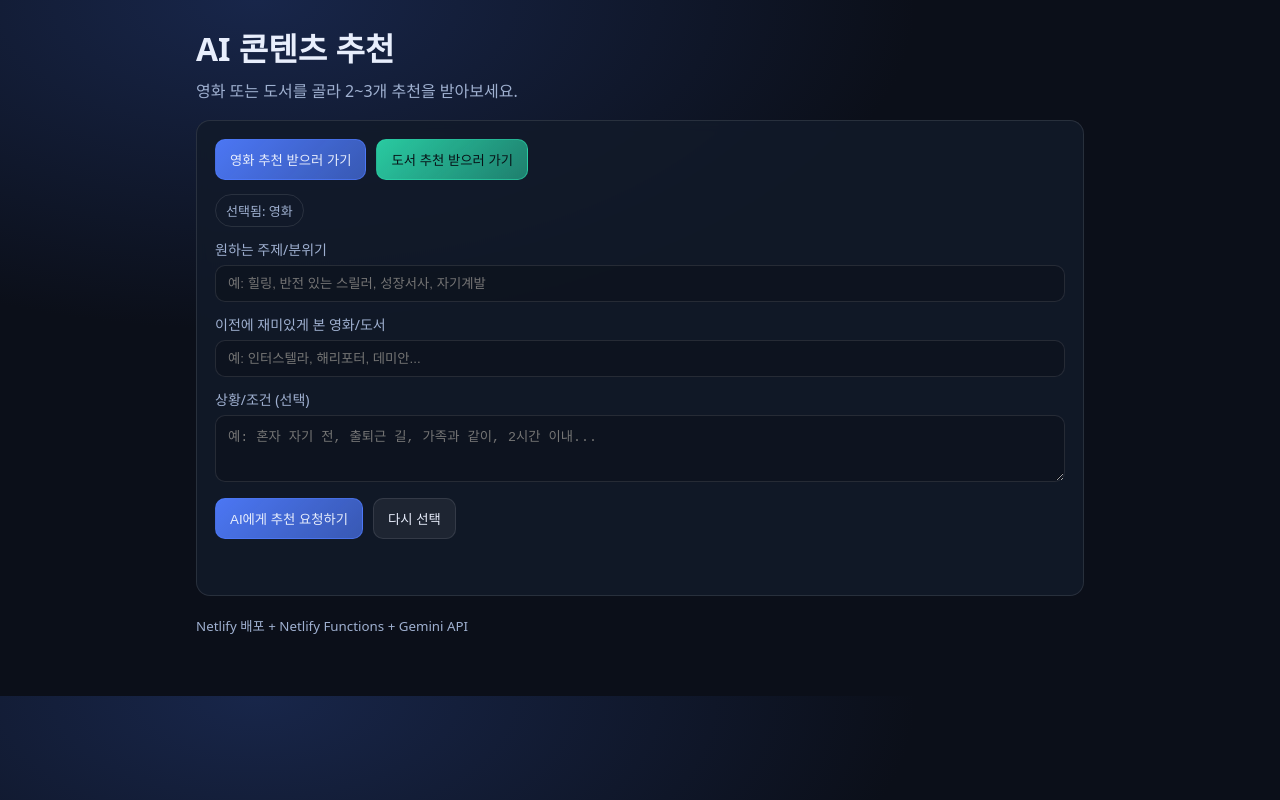
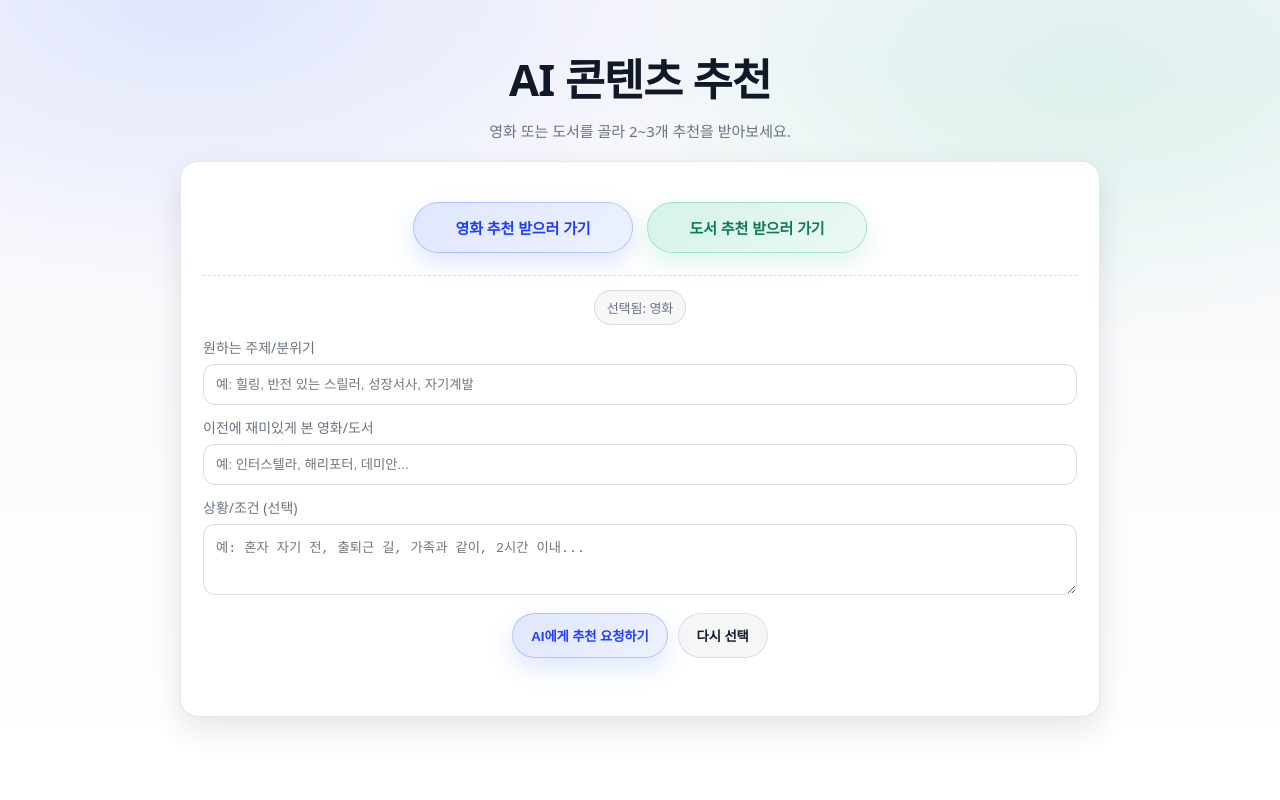
Before and after one commit to majesticview/ai, a plain HTML site: page index.html in a window 1280 px wide. Both pictures are taken after a click on the button "영화 추천 받으러 가기". Drawn offline with Linux system fonts and the light colour scheme.

Commit message:
Add files via upload

```diff
--- a/app.js
+++ b/app.js
@@ -20,6 +20,8 @@ let mode = null; // "movie" | "book"
 
 function setMode(next) {
   mode = next;
+  document.body.classList.add("is-active"); // 추가
+
   form.classList.remove("hidden");
   resultCard.classList.add("hidden");
   resultsEl.innerHTML = "";
@@ -33,6 +35,7 @@ btnBook.addEventListener("click", () => setMode("book"));
 
 btnReset.addEventListener("click", () => {
   mode = null;
+  document.body.classList.remove("is-active"); // 추가
   form.classList.add("hidden");
   resultCard.classList.add("hidden");
   resultsEl.innerHTML = "";
--- a/index.html
+++ b/index.html
@@ -8,6 +8,7 @@
 </head>
 <body>
   <main class="container">
+    <div class="landing" id="landing">
       <header class="header">
         <h1>AI 콘텐츠 추천</h1>
         <p class="sub">영화 또는 도서를 골라 2~3개 추천을 받아보세요.</p>
@@ -53,10 +54,7 @@
         </div>
         <div id="results" class="results"></div>
       </section>
-
-    <footer class="footer">
-      <small>Netlify 배포 + Netlify Functions + Gemini API</small>
-    </footer>
+    </div>
   </main>
 
   <script src="./app.js"></script>
--- a/styles.css
+++ b/styles.css
@@ -1,112 +1,203 @@
 :root{
-  --bg:#0b0f19;
-  --card:#121a2a;
-  --text:#e8eefc;
-  --muted:#9fb0d0;
-  --primary:#4f7cff;
-  --secondary:#2bd4a8;
-  --danger:#ff5a7a;
-  --border:rgba(255,255,255,0.10);
+  --bg0:#f7f7fb;
+  --bg1:#ffffff;
+  --text:#111827;
+  --muted:#6b7280;
+
+  --card:#ffffff;
+  --border: rgba(17, 24, 39, 0.10);
+
+  --primary:#4f7cff;     /* movie */
+  --primary2:#3a66ff;
+
+  --secondary:#34c38f;   /* book */
+  --secondary2:#22a779;
+
+  --shadow: 0 12px 30px rgba(17, 24, 39, 0.10);
 }
 
 *{ box-sizing:border-box; }
+
 body{
   margin:0;
   font-family: system-ui, -apple-system, Segoe UI, Roboto, Noto Sans KR, sans-serif;
-  background: radial-gradient(1200px 600px at 20% 0%, #18264a 0%, var(--bg) 55%);
   color:var(--text);
+  background:
+    radial-gradient(900px 500px at 15% 0%, rgba(79,124,255,0.14), transparent 60%),
+    radial-gradient(900px 500px at 85% 10%, rgba(52,195,143,0.14), transparent 55%),
+    linear-gradient(180deg, var(--bg0), var(--bg1));
 }
 
 .container{
-  max-width: 920px;
+  max-width: 960px;
   margin: 0 auto;
-  padding: 24px 16px 60px;
+  padding: 24px 16px 64px;
+  min-height: 100svh;
+  display:flex;
+  align-items:center;        /* 수직 가운데 */
+  justify-content:center;    /* 수평 가운데 */
 }
 
-.header h1{ margin: 0 0 8px; }
-.sub{ margin: 0 0 18px; color: var(--muted); }
 
-.card{
-  background: rgba(18,26,42,0.85);
-  border: 1px solid var(--border);
-  border-radius: 14px;
-  padding: 18px;
-  backdrop-filter: blur(6px);
-  margin-top: 14px;
+.landing{
+  width: min(920px, 100%);
+  display:flex;
+  flex-direction:column;
+  gap: 18px;
 }
 
+.header{
+  text-align:center;
+  margin: 0;                /* 기존 margin-top: 6svh 제거 */
+}
+
+.header h1{
+  margin:0 0 10px;
+  font-size: clamp(28px, 3.4vw, 44px);
+  letter-spacing: -0.02em;
+}
+
+.sub{
+  margin:0 auto;
+  max-width: 560px;
+  color:var(--muted);
+  line-height: 1.6;
+  font-size: 15px;
+}
+
+/* Card */
+.card{
+  background: var(--card);
+  border: 1px solid var(--border);
+  border-radius: 18px;
+  padding: 22px;
+  box-shadow: var(--shadow);
+}
+
+/* 가운데 버튼 영역 */
 .mode{
   display:flex;
-  gap: 10px;
+  justify-content:center;     /* 가운데 */
+  align-items:center;
+  gap: 14px;
   flex-wrap: wrap;
+  padding: 18px 8px 8px;
 }
 
 .btn{
   border: 1px solid var(--border);
   background: transparent;
   color: var(--text);
-  padding: 10px 14px;
-  border-radius: 10px;
+  padding: 12px 18px;
+  border-radius: 999px;
   cursor:pointer;
-  transition: transform .06s ease, opacity .2s ease, background .2s ease;
+  transition: transform .08s ease, box-shadow .2s ease, background .2s ease, border-color .2s ease, opacity .2s ease;
+  font-weight: 700;
+  letter-spacing: -0.01em;
 }
-.btn:hover{ opacity: .95; }
-.btn:active{ transform: translateY(1px); }
+
+.btn:hover{
+  transform: translateY(-1px);
+}
+
+.btn:active{
+  transform: translateY(0px);
+  opacity: .95;
+}
 
 .btn-primary{
-  background: linear-gradient(135deg, rgba(79,124,255,.95), rgba(79,124,255,.65));
-  border-color: rgba(79,124,255,.6);
-}
-.btn-secondary{
-  background: linear-gradient(135deg, rgba(43,212,168,.95), rgba(43,212,168,.55));
-  border-color: rgba(43,212,168,.6);
-  color:#081217;
-}
-.btn-ghost{
-  background: rgba(255,255,255,0.06);
+  background: linear-gradient(135deg, rgba(79,124,255,0.18), rgba(79,124,255,0.10));
+  border-color: rgba(79,124,255,0.35);
+  color: #1f3cff;
+  box-shadow: 0 10px 24px rgba(79,124,255,0.18);
 }
 
-.form{ margin-top: 14px; display:flex; flex-direction:column; gap: 12px; }
-.field{ display:flex; flex-direction:column; gap: 6px; }
-.label{ color: var(--muted); font-size: 14px; }
+.btn-secondary{
+  background: linear-gradient(135deg, rgba(52,195,143,0.20), rgba(52,195,143,0.10));
+  border-color: rgba(52,195,143,0.35);
+  color: #0f7b52;
+  box-shadow: 0 10px 24px rgba(52,195,143,0.16);
+}
 
-input, textarea{
-  width:100%;
-  padding: 10px 12px;
-  border-radius: 10px;
-  border: 1px solid var(--border);
-  background: rgba(0,0,0,0.18);
+.btn-ghost{
+  background: rgba(17, 24, 39, 0.04);
+  border-color: rgba(17, 24, 39, 0.10);
   color: var(--text);
-  outline: none;
 }
-input:focus, textarea:focus{ border-color: rgba(79,124,255,.65); }
 
-.actions{
+/* 버튼을 “시작 CTA”처럼 크게 보이게 (초기 화면) */
+.mode .btn{
+  min-width: 220px;
+  padding: 14px 22px;
+  font-size: 15px;
+}
+
+/* Form */
+.form{
+  margin-top: 14px;
   display:flex;
-  gap: 10px;
-  flex-wrap: wrap;
-  margin-top: 4px;
+  flex-direction:column;
+  gap: 12px;
+  border-top: 1px dashed rgba(17, 24, 39, 0.14);
+  padding-top: 14px;
 }
 
 .pill{
   display:inline-flex;
-  align-self:flex-start;
-  padding: 6px 10px;
+  align-self:center;          /* 가운데 */
+  padding: 7px 12px;
   border-radius: 999px;
-  border: 1px solid var(--border);
+  border: 1px solid rgba(17, 24, 39, 0.12);
   color: var(--muted);
   font-size: 13px;
+  background: rgba(17, 24, 39, 0.03);
+}
+
+.field{
+  display:flex;
+  flex-direction:column;
+  gap: 7px;
+}
+
+.label{
+  color: var(--muted);
+  font-size: 14px;
+}
+
+input, textarea{
+  width:100%;
+  padding: 12px 12px;
+  border-radius: 12px;
+  border: 1px solid rgba(17, 24, 39, 0.14);
+  background: rgba(255,255,255,0.9);
+  color: var(--text);
+  outline: none;
+}
+
+input:focus, textarea:focus{
+  border-color: rgba(79,124,255,0.55);
+  box-shadow: 0 0 0 4px rgba(79,124,255,0.12);
+}
+
+.actions{
+  display:flex;
+  justify-content:center;     /* 버튼 가운데 */
+  gap: 10px;
+  flex-wrap: wrap;
+  margin-top: 6px;
 }
 
 .status{
-  margin-top: 6px;
+  margin-top: 4px;
   font-size: 14px;
   color: var(--muted);
   min-height: 20px;
+  text-align:center;
 }
 
 .hidden{ display:none !important; }
 
+/* Results */
 .resultHeader{
   display:flex;
   justify-content: space-between;
@@ -114,17 +205,25 @@ input:focus, textarea:focus{ border-color: rgba(79,124,255,.65); }
   gap: 12px;
   flex-wrap: wrap;
 }
+
+.resultHeader h2{
+  margin: 0;
+  font-size: 18px;
+}
+
 .results{
   margin-top: 12px;
   display:grid;
   gap: 12px;
 }
+
 .item{
-  border: 1px solid var(--border);
-  border-radius: 12px;
-  padding: 14px;
-  background: rgba(0,0,0,0.12);
+  border: 1px solid rgba(17,24,39,0.10);
+  border-radius: 16px;
+  padding: 16px;
+  background: linear-gradient(180deg, rgba(255,255,255,1), rgba(255,255,255,0.96));
 }
+
 .itemTop{
   display:flex;
   justify-content: space-between;
@@ -132,39 +231,60 @@ input:focus, textarea:focus{ border-color: rgba(79,124,255,.65); }
   flex-wrap: wrap;
   align-items: baseline;
 }
+
 .title{
-  font-weight: 700;
+  font-weight: 800;
   font-size: 16px;
   margin:0;
 }
+
 .meta{
   color: var(--muted);
   font-size: 13px;
 }
+
 .desc{
   margin: 10px 0 12px;
-  color: var(--text);
-  line-height: 1.5;
+  color: #1f2937;
+  line-height: 1.6;
 }
+
 .links{
   display:flex;
   gap: 10px;
   flex-wrap: wrap;
 }
+
 a.link{
   display:inline-flex;
   align-items:center;
   gap: 8px;
   text-decoration:none;
-  color: var(--text);
-  border: 1px solid var(--border);
-  padding: 8px 10px;
-  border-radius: 10px;
-  background: rgba(255,255,255,0.06);
+  color: #111827;
+  border: 1px solid rgba(17,24,39,0.12);
+  padding: 9px 12px;
+  border-radius: 999px;
+  background: rgba(17, 24, 39, 0.03);
+  transition: transform .08s ease, background .2s ease, border-color .2s ease;
 }
-a.link:hover{ border-color: rgba(255,255,255,0.22); }
 
-.footer{
-  margin-top: 18px;
-  color: var(--muted);
+a.link:hover{
+  transform: translateY(-1px);
+  background: rgba(17, 24, 39, 0.05);
+  border-color: rgba(17,24,39,0.18);
 }
+
+/* 모드 선택 후: 중앙정렬 해제하고 위로 자연스럽게 이동 */
+body.is-active .container{
+  align-items: flex-start;
+}
+
+body.is-active .landing{
+  padding-top: 22px;
+  animation: liftUp .28s ease-out both;
+}
+
+@keyframes liftUp{
+  from { transform: translateY(10px); opacity: 0; }
+  to   { transform: translateY(0px); opacity: 1; }
+}
```
Lines whose indentation alone changed are shown as unchanged.
